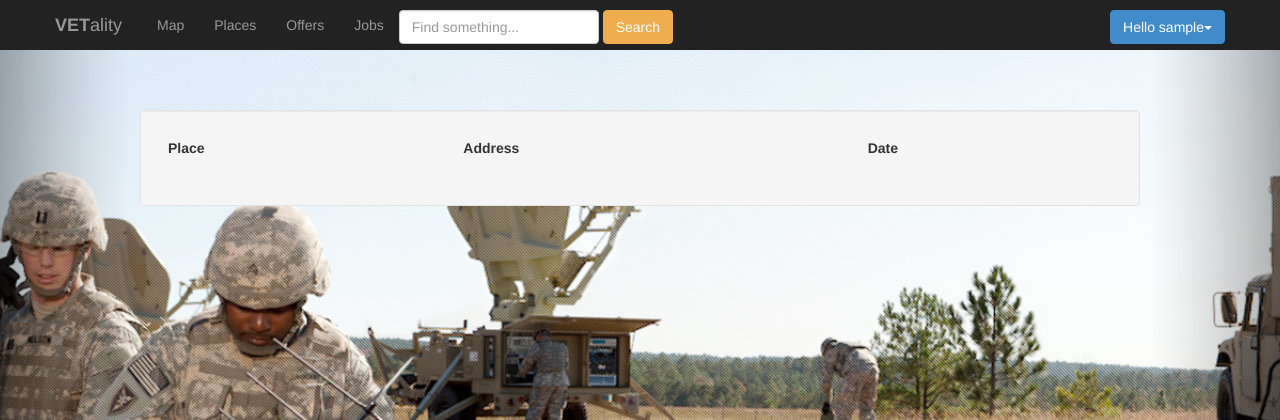
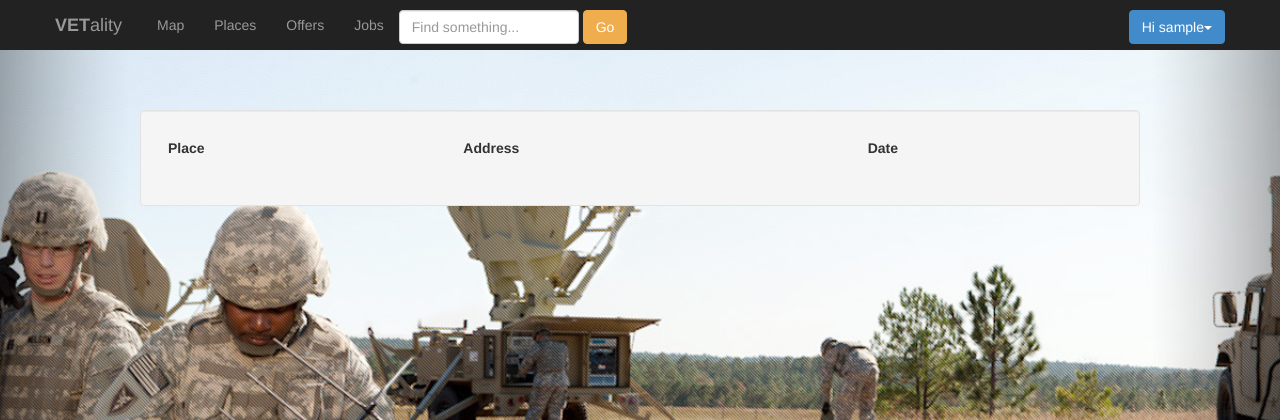
Before and after one commit to bstewartny/s4s, a Django app: page /vetbiz/checkins in a window 1280 px wide. Shown: the top 420 px of the page. Run offline with Django 3.2, Linux system fonts and the light colour scheme; the visitor is signed in with stand-in values (Sample User, id 1); data that the repository does not hold is empty; some libraries are stand-ins or nearby versions.

Commit message:
Fix checkin button style; Enhance detail pages

```diff
--- a/vetbiz/templates/vetbiz/base.html
+++ b/vetbiz/templates/vetbiz/base.html
@@ -367,14 +367,14 @@
             updateBusiness(place);
         }
 
-        function checkin(placeid){
+        function checkin(placeid,onsuccess){
             $.ajax(
                     {
                         type:'POST',
                         url:'/vetbiz/api/checkin/',
                         data:{'id':placeid,
                         'csrfmiddlewaretoken':'{{ csrf_token }}'}
-                    }).done(function(msg){});
+                    }).done(function(msg){onsuccess();});
         }
 
         function updateBusiness(place){
@@ -632,7 +632,7 @@
             {% if user.username %}
                 <div class="btn-group pull-right" style="margin-top:10px">
                     <a class="btn btn-primary dropdown-toggle" data-toggle="dropdown">
-                        Hello {{ user.username }}<span class="caret"></span>
+                        Hi {{ user.username }}<span class="caret"></span>
                     </a>
                     <ul class="dropdown-menu">
                         <li><a href="/vetbiz/profile/">My Profile</a></li>
@@ -658,8 +658,8 @@
 
                 {% endblock %}
                <form id="search-form" method="get" action="/vetbiz/search/" style="padding-top:10px" class="form-inline">
-                    <input id="q" size="50" style="width:200px"  name="q" value="{{query}}" type="text"  placeholder="Find something..." class="form-control">
-                    <button class="btn btn-warning" type="submit">Search</button>
+                    <input id="q" size="40" style="width:180px"  name="q" value="{{query}}" type="text"  placeholder="Find something..." class="form-control">
+                    <button class="btn btn-warning" type="submit">Go</button>
                 </form>
             </div>
         </div>
--- a/vetbiz/templates/vetbiz/offer.html
+++ b/vetbiz/templates/vetbiz/offer.html
@@ -12,7 +12,7 @@
 
     </style>
     <div class="col-sm-10 col-sm-offset-1 well" style="margin-top:50px">
-        <h1>{{offer.business.name}}</h1>
+        <h1><a href="/vetbiz/place/{{offer.business.id}}">{{offer.business.name}}</a></h1>
         <address>
             {{offer.business.address}}
         </address>
--- a/vetbiz/templates/vetbiz/offers.html
+++ b/vetbiz/templates/vetbiz/offers.html
@@ -41,7 +41,7 @@
                 <a href="/vetbiz/offer/{{offer.id}}">{{offer.title}}</a>
             </td>
             <td>
-                {{offer.business.name}}
+                <a href="/vetbiz/place/{{offer.business.id}}">{{offer.business.name}}</a>
             </td>
             <td>
                 {{offer.business.address}}
```
Also changed, not shown: vetbiz/templates/vetbiz/job.html (+6 -1 lines), vetbiz/templates/vetbiz/place.html (+5 -3 lines).
